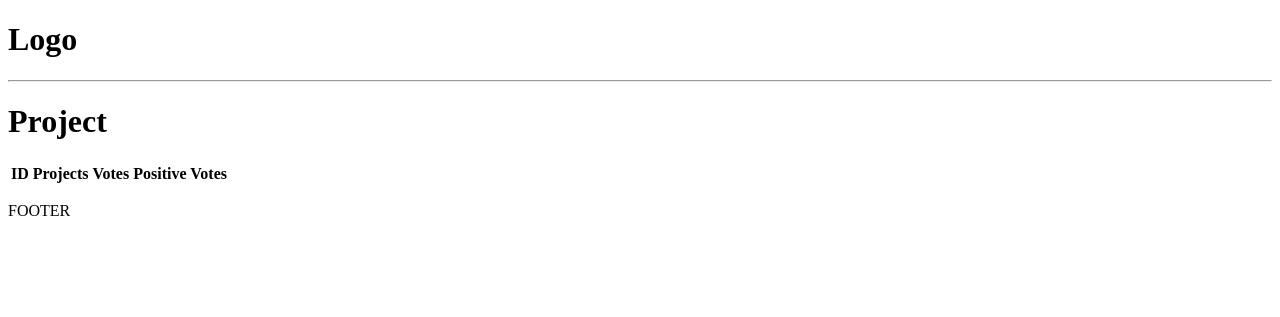
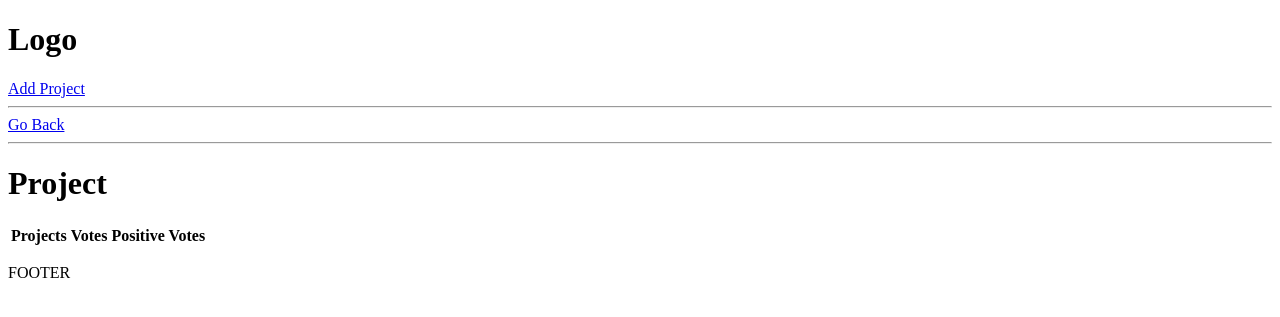
Before and after one commit to JonathanLC19/django_learning_projects, a Django app: page / in a window 1280 px wide. Shown: the top 317 px of the page. Run offline with Django 3.2, Linux system fonts and the light colour scheme; data that the repository does not hold is empty.

Commit message:
Incluido form.py para formulario de añadir proyecto, creadas vistas,URL y templates CRUD, creada carpeta static para css, js e img)

```diff
--- a/CursoGithub/django/django_project_learning/django_project_learning/settings.py
+++ b/CursoGithub/django/django_project_learning/django_project_learning/settings.py
@@ -123,6 +123,11 @@ USE_TZ = True
 
 STATIC_URL = '/static/'
 
+STATICFILES_DIRS = [
+    # os.path.join(BASE_DIR, 'static'
+    BASE_DIR / 'static',
+]
+
 # Default primary key field type
 # https://docs.djangoproject.com/en/3.2/ref/settings/#default-auto-field
 
--- a/CursoGithub/django/django_project_learning/projects/templates/projects/projects.html
+++ b/CursoGithub/django/django_project_learning/projects/templates/projects/projects.html
@@ -25,19 +25,19 @@
 
 <table>
     <tr>
-        <th>ID</th>
         <th>Projects</th>
         <th>Votes</th>
         <th>Positive Votes</th>
     </tr>
     {% for project in projects %}
         <tr>
-            <td>{{project.id}}</td>
             <td>{{project.title}}</td>
             <td>{{project.vote_total}}</td>
             <td>{{project.vote_ratio}}%</td>
             <td>{{project.created}}</td>
             <td><a href= "{% url 'project' project.id %}">View</a></td>
+            <td><a href= "{% url 'update-project' project.id %}">Edit</a></td>
+            <td><a href= "{% url 'delete-project' project.id %}">&#128465;</a></td>
         </tr>
 
     {% endfor %}
--- a/CursoGithub/django/django_project_learning/projects/urls.py
+++ b/CursoGithub/django/django_project_learning/projects/urls.py
@@ -4,5 +4,10 @@ from . import views
 
 urlpatterns = [
     path('', views.projects, name= 'projects'),
-    path('project/<str:pk>', views.project, name= 'project'),
+    path('project/<str:pk>/', views.project, name= 'project'),
+
+    path('create-project/', views.createProject, name= 'create-project'),
+    path('update-project/<str:pk>/', views.updateProject, name= 'update-project'),
+    path('delete-project/<str:pk>/', views.deleteProject, name= 'delete-project'),
+
 ]
--- a/CursoGithub/django/django_project_learning/projects/views.py
+++ b/CursoGithub/django/django_project_learning/projects/views.py
@@ -1,29 +1,30 @@
-from django.shortcuts import render
+from django.shortcuts import render, redirect
 from django.http import HttpResponse
 from .models import Projects
+from .forms import ProjectForm
 
 # Create your views here.
 
 
-"""Trabajar un for loop en template con una lista de diccionarios añadiendo la lista a 'context' dentro de la vista """
-"""con key 'projects' y values como el nombre de la lista (línea 33)"""
-projectsList = [
-    {
-        'id': '1',
-        'title': 'Ecommerce Website',
-        'description': 'Fully functional ecommerce website'
-    },
-    {
-        'id': '2',
-        'title': 'Portfolio Website',
-        'description': 'A personal website to write articles and display work'
-    },
-    {
-        'id': '3',
-        'title': 'Social Network',
-        'description': 'An open source project built by the community'
-    }
-]
+# """Trabajar un for loop en template con una lista de diccionarios añadiendo la lista a 'context' dentro de la vista """
+# """con key 'projects' y values como el nombre de la lista (línea 33)"""
+# projectsList = [
+#     {
+#         'id': '1',
+#         'title': 'Ecommerce Website',
+#         'description': 'Fully functional ecommerce website'
+#     },
+#     {
+#         'id': '2',
+#         'title': 'Portfolio Website',
+#         'description': 'A personal website to write articles and display work'
+#     },
+#     {
+#         'id': '3',
+#         'title': 'Social Network',
+#         'description': 'An open source project built by the community'
+#     }
+# ]
 
 def projects(request):
     # """Pasar variables desde views que renderizar en templates"""
@@ -43,6 +44,31 @@ def projects(request):
     return render(request, 'projects/projects.html', context)
 
 
+
+
+##################################################### CRUD #####################################################
+
+
+                                                     # CREATE #
+
+
+def createProject(request):
+    form = ProjectForm()
+
+    if request.method == 'POST':
+        form = ProjectForm(request.POST)
+        if form.is_valid():
+            form.save()
+            return redirect('projects')
+
+    context = {'form': form}
+    return render(request, 'projects/project_form.html', context)
+
+
+
+                                                     # READ #
+
+
 def project(request, pk):
     # """renderizando un proyecto en el template basado en el key 'id', que pasaremos con el parámetro 'pk' de la vista"""
     # projectObj = None
@@ -58,3 +84,36 @@ def project(request, pk):
     context = {'project': projectObj}
 
     return render(request, 'projects/single-project.html', context)
+
+
+
+                                                      # UPDATE #
+
+
+def updateProject(request, pk):
+    project = Projects.objects.get(id=pk)
+    form = ProjectForm(instance= project)
+
+    if request.method == 'POST':
+        form = ProjectForm(request.POST, instance=project)
+        if form.is_valid():
+            form.save()
+            return redirect('projects')
+
+    context = {'form': form}
+    return render(request, 'projects/project_form.html', context)
+
+
+
+                                                          # DELETE #
+
+
+
+def deleteProject(request, pk):
+        project = Projects.objects.get(id=pk)
+        if request.method == 'POST':
+            project.delete()
+            return redirect('projects')
+
+        context = {'object': project}
+        return render(request, 'projects/delete_template.html', context)
--- a/CursoGithub/django/django_project_learning/templates/navbar.html
+++ b/CursoGithub/django/django_project_learning/templates/navbar.html
@@ -1,2 +1,5 @@
 <h1>Logo</h1>
+<a href="{% url 'create-project' %}">Add Project</a>
 <hr>
+<a href="{% url 'projects' %}">Go Back</a>
+<hr>
```
Also changed, not shown: CursoGithub/django/django_project_learning/static/styles/main.css (added, +7 -0 lines), 1 other file.
